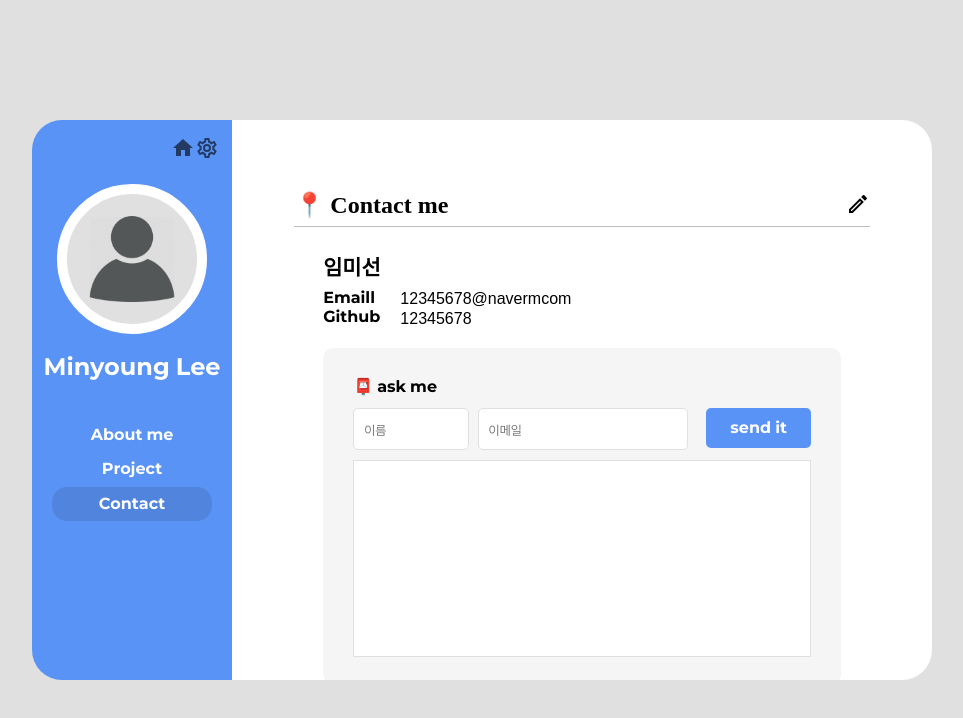
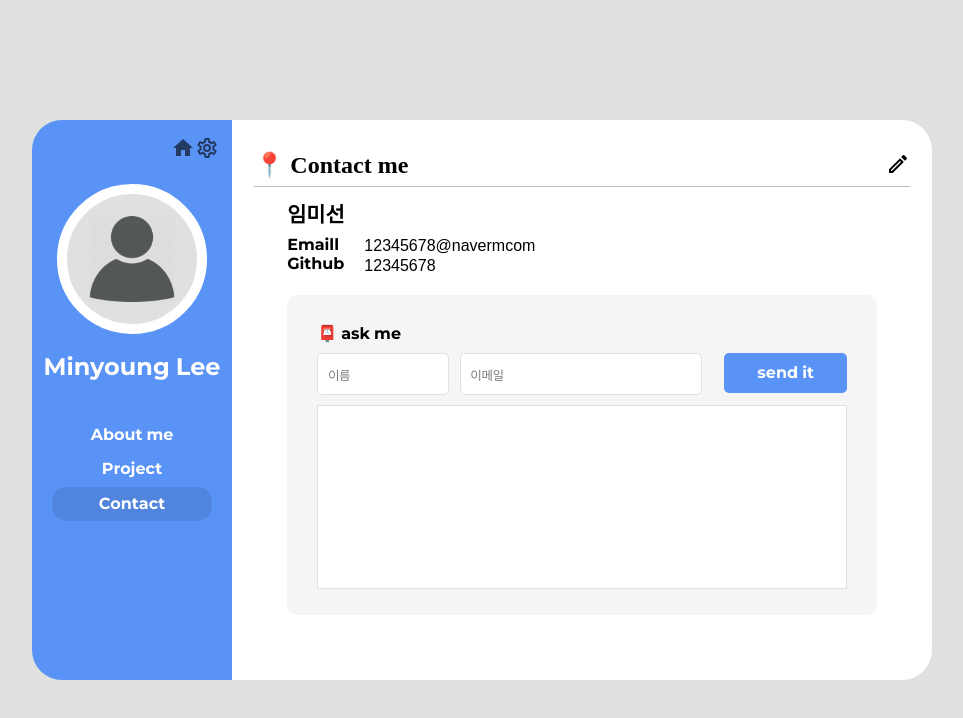
Before and after one commit to kkonieo/ts_shampoo, a React (Create React App) app: page /nav/contact in a window 1280 px wide. Shown: the top 718 px of the page, without its empty margins (160-1123 px from the left). Built offline with nearby package versions, Linux system fonts and the light colour scheme; a web font is replaced by a local one.

Commit message:
Refactor: 충돌 부분 수정

```diff
--- a/src/components/index.ts
+++ b/src/components/index.ts
@@ -3,3 +3,5 @@ export { ProjectCard, ProjectCardDiv, DetailDiv } from './project';
 export { Skills, Summary } from './about-me';
 export { default as SubTitle } from './SubTitle';
 export { default as SubTitleEdit } from './SubTitleEdit';
+export { GithubImg, GoogleImg, NaverImg } from './SnsIcon';
+export { LoginButton, SnsLoginButton } from './login';
--- a/src/pages/contact/ContactMe.tsx
+++ b/src/pages/contact/ContactMe.tsx
@@ -2,7 +2,6 @@ import styled from 'styled-components';
 import { SubTitle } from '../../components';
 
 const ContactMe = () => {
-
 
     return (
         <ContainerArticle>
@@ -42,8 +41,6 @@ export { ContactMe };
 const ContainerArticle = styled.article`
     display: flex;
     flex-direction: column;
-
-    padding: 40px;
 `;
 
 const ContentsDiv = styled.div`
@@ -59,7 +56,7 @@ const UserDiv = styled.div`
 
     width: 90%;
 
-    margin-top: 20px;
+    margin-top: 5px;
 `;
 
 const UserNameP = styled.p`
@@ -113,7 +110,7 @@ const EmailDiv = styled.div`
     row-gap: 10px;
 
     width: 90%;
-    height: 42vh;
+    height: 40vh;
 
     margin-top: 20px;
     padding: 30px;
--- a/src/utils/data/atom.tsx
+++ b/src/utils/data/atom.tsx
@@ -1,6 +1,6 @@
 import { atom } from 'recoil';
 
-export const pageState = atom<0 | 1 | 2>({
+export const pageState = atom<number>({
     key: 'pageState',
     default: 0,
 });
```
Also changed, not shown: src/components/index.tsx (deleted, +0 -7 lines).
